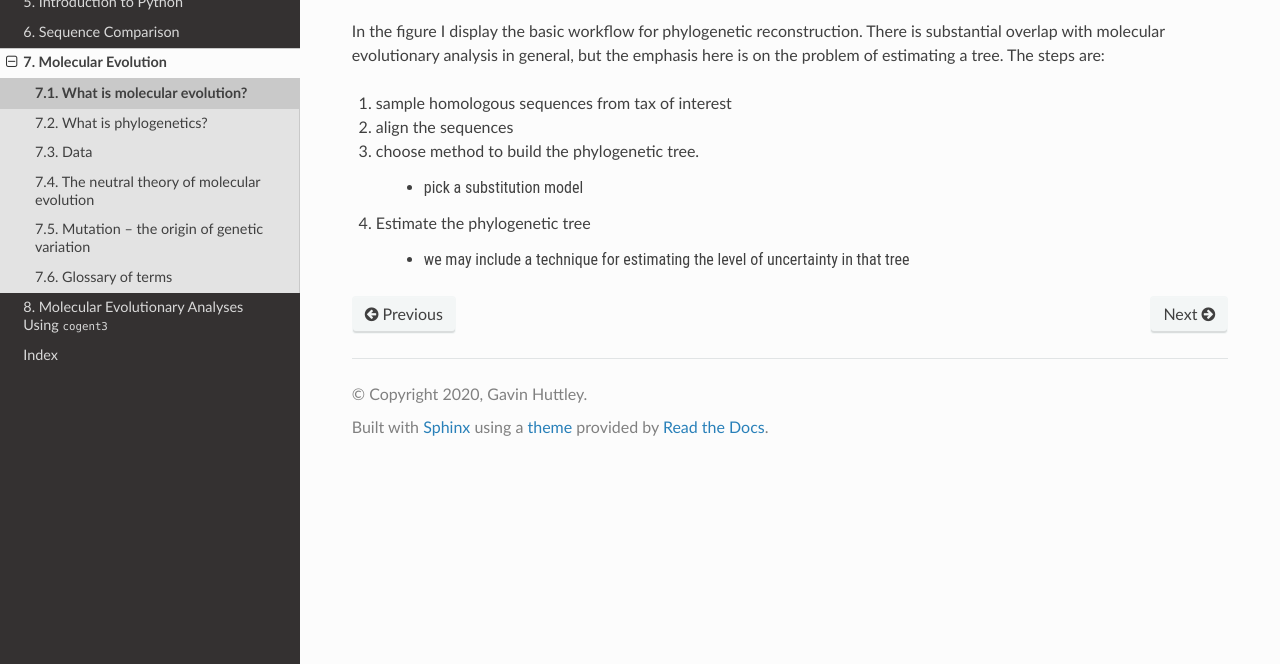
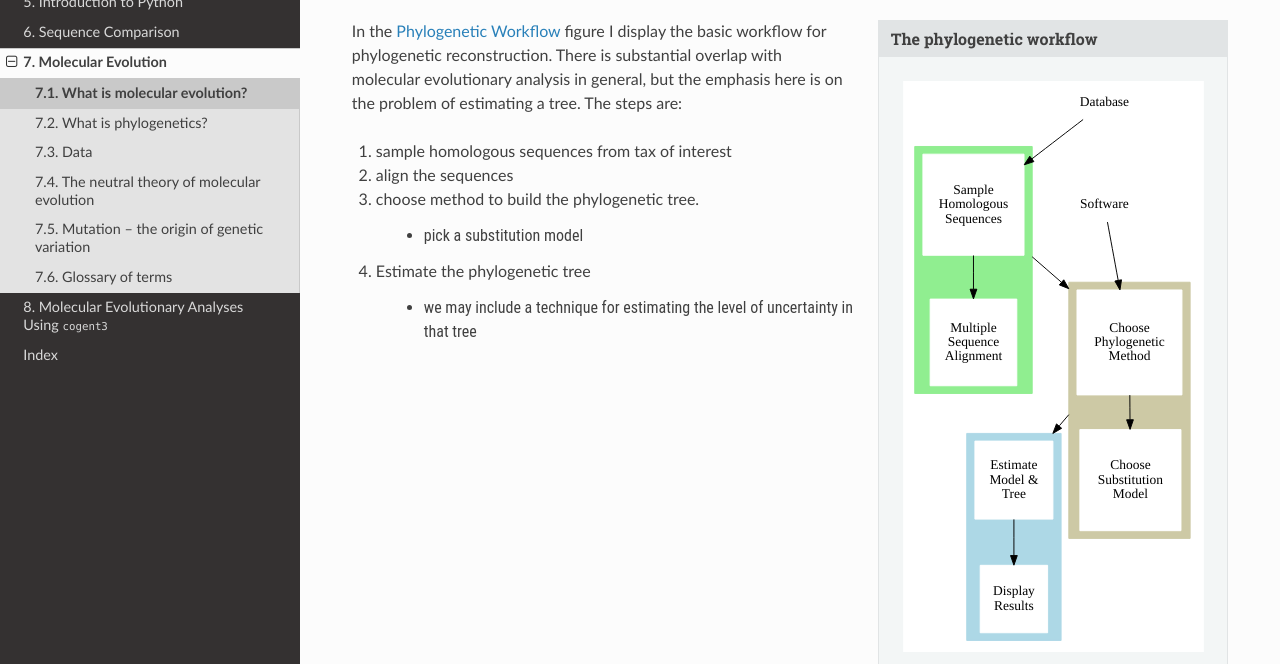
Before and after one commit to GavinHuttley/tib, a Sphinx documentation site: the page built from source/molevol/intro.rst, in a window 1280 px wide and 900 px high, scrolled down 1053 px, cut to the strip 236-900 px from the top of the window. Built offline with Sphinx 7.4.7 and the Read the Docs theme 2.0.0, drawn with Linux system fonts in a browser that asks for light colours; some of the changed lines change nothing that is shown.

Commit message:
ENH: actually include figure referenced in molevol lintro

```diff
--- a/source/molevol/intro.rst
+++ b/source/molevol/intro.rst
@@ -60,7 +60,58 @@ Phylogenetics is concerned with the problem of inferring the relationships betwe
     fig_dim = 500
     fig.show(width=fig_dim, height=fig_dim)
 
-In the figure I display the basic workflow for phylogenetic reconstruction. There is substantial overlap with molecular evolutionary analysis in general, but the emphasis here is on the problem of estimating a tree. The steps are:
+.. sidebar:: The phylogenetic workflow
+    :name: phylo_workflow
+
+    .. digraph:: phylo_workflow
+
+        graph [fontsize=12 fontname="Verdana" compound=true];
+        node [shape="square"  color="white" style=filled];
+
+        subgraph cluster_preprocess {
+            style=filled;
+            color=lightgreen;
+            A;
+            B;
+            }
+
+        subgraph cluster_decide_model {
+            style=filled;
+            color=lemonchiffon3;
+            C;
+            D;
+            }
+
+        subgraph cluster_fit_model {
+            style=filled;
+            color=lightblue;
+            E;
+            F;
+            }
+
+        A [label="Sample\nHomologous\nSequences"];
+        B [label="Multiple\nSequence\nAlignment"];
+        C [label="Choose\nPhylogenetic\nMethod"];
+        D [label="Choose\nSubstitution\nModel"];
+        E [label="Estimate\nModel &\nTree"];
+        F [label="Display\nResults"];
+
+        A -> B;
+        C -> D;
+        E -> F;
+
+        A -> C [ltail=cluster_preprocess lhead=cluster_decide_model];
+        C -> E [ltail=cluster_decide_model lhead=cluster_fit_model];
+
+        Db [label="Database" shape=none];
+        Sft [label="Software" shape=none];
+        Db -> A [head=cluster_preprocess];
+        Db -> D [style=invis];
+        Db -> Sft [style=invis];
+        Sft ->C;
+        Sft ->E [style=invis];
+
+In the :ref:`Phylogenetic Workflow <phylo_workflow>` figure I display the basic workflow for phylogenetic reconstruction. There is substantial overlap with molecular evolutionary analysis in general, but the emphasis here is on the problem of estimating a tree. The steps are:
 
 #. sample homologous sequences from tax of interest
 #. align the sequences
```
